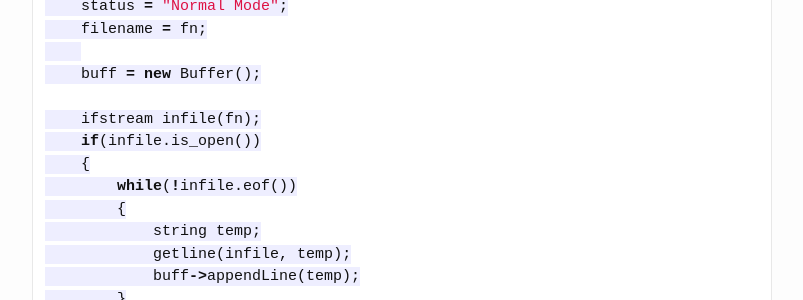
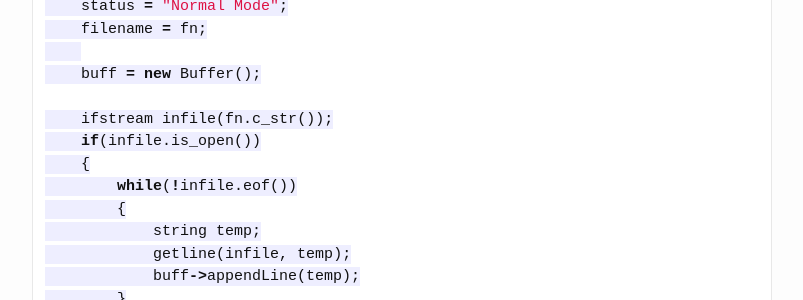
Before and after one commit to chuck-sys/personal-site, a Jekyll site: the page built from _posts/2015-02-04-ncurses-editor-tutorial-03.md, in a window 1280 px wide and 900 px high, scrolled down 997 px. Shown: the part 149-449 px from the top of the window, without its empty margins (238-1041 px from the left). Built offline with Jekyll 4.4.1, drawn with Linux system fonts in a browser that asks for light colours; Markdown is read by kramdown in place of the engine named in the settings.

```diff
--- a/_posts/2015-02-04-ncurses-editor-tutorial-03.md
+++ b/_posts/2015-02-04-ncurses-editor-tutorial-03.md
@@ -57,7 +57,7 @@
 
     buff = new Buffer();
 
-    ifstream infile(fn);
+    ifstream infile(fn.c_str());
     if(infile.is_open())
     {
         while(!infile.eof())
```
Also changed, not shown: other parts of _posts/2015-02-04-ncurses-editor-tutorial-03.md (+2 -1 lines).
